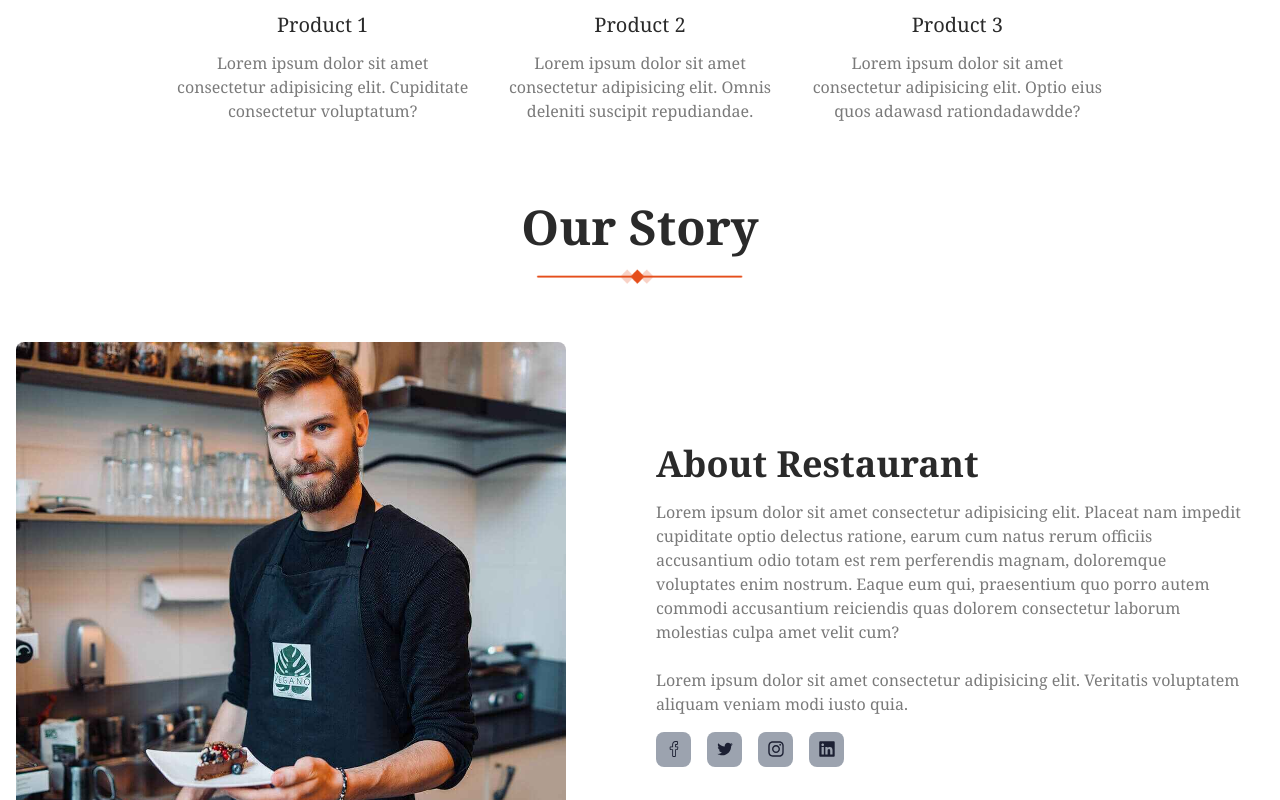
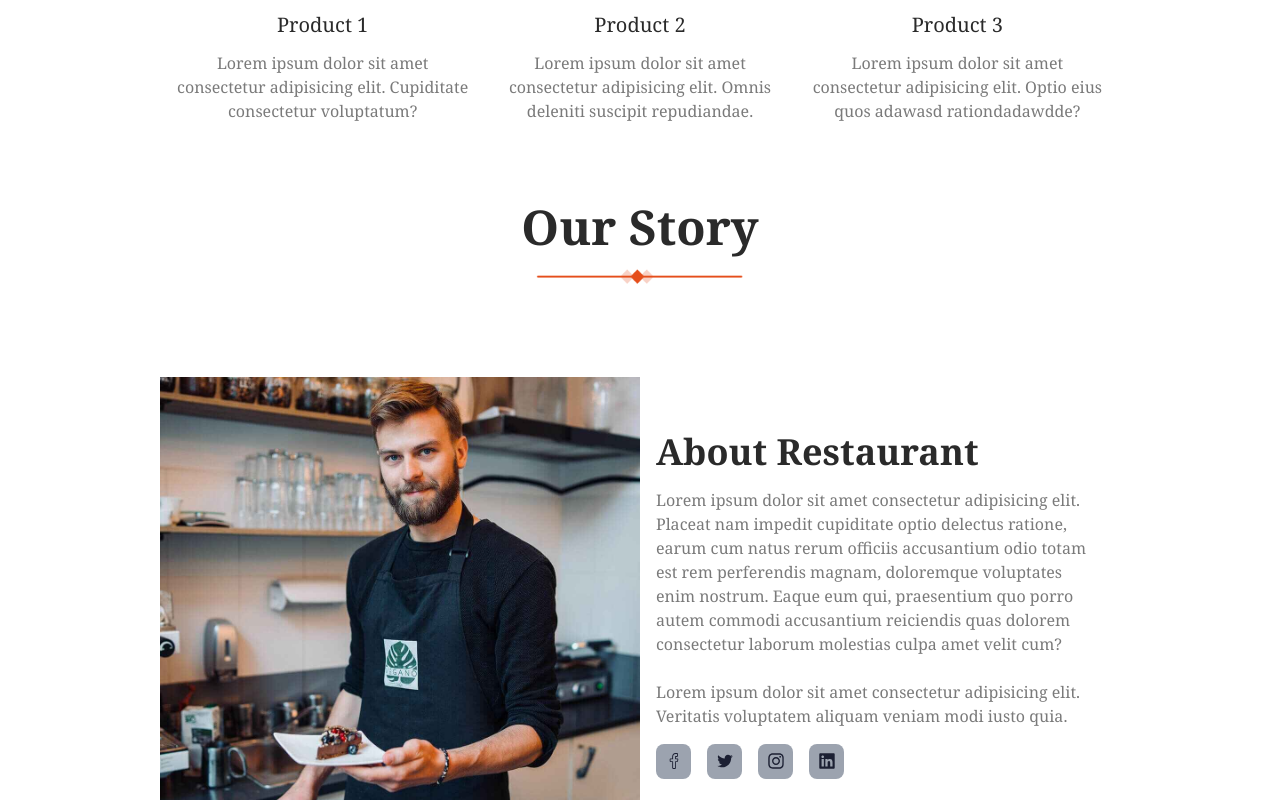
Before and after one commit to HopelessPal/Dakshini-cafe, a Next.js app: page / in a window 1280 px wide. Shown: the part 1100-1900 px from the top of the page. Built offline with nearby package versions, Linux system fonts and the light colour scheme.

Commit message:
lsection update

```diff
--- a/app/Components/Lsection.tsx
+++ b/app/Components/Lsection.tsx
@@ -6,7 +6,7 @@
     return (
         <div className='bg-slate-800 text-white h-auto flex flex-col items-center font-serif'>
                 <div className="w-full">
-                    <div className='flex flex-col justify-center'>
+                    <div className='flex flex-col lg:flex-row justify-center'>
                             <div className="flex items-center flex-col subscribe_title">
                                 <p className="title font-bold text-2xl lg:text-4xl pt-24">Subscribe Our Newsletter</p>
                                 <p className='text-base lg:text-xl py-4'>To receive monthly updates</p>
--- a/app/Components/Section.tsx
+++ b/app/Components/Section.tsx
@@ -50,7 +50,7 @@
             </div>
 
 
-            <div className="mt-auto">
+            <div className="mt-auto lg:mx-36">
                 <div className="about-section flex flex-col items-center mb-10">
                     <h2 className="lg:text-5xl text-3xl text-center mt-20 font-serif font-bold text-[#2A2A2A]">Our Story</h2>
                     <div className="flex justify-center m-4">
```
